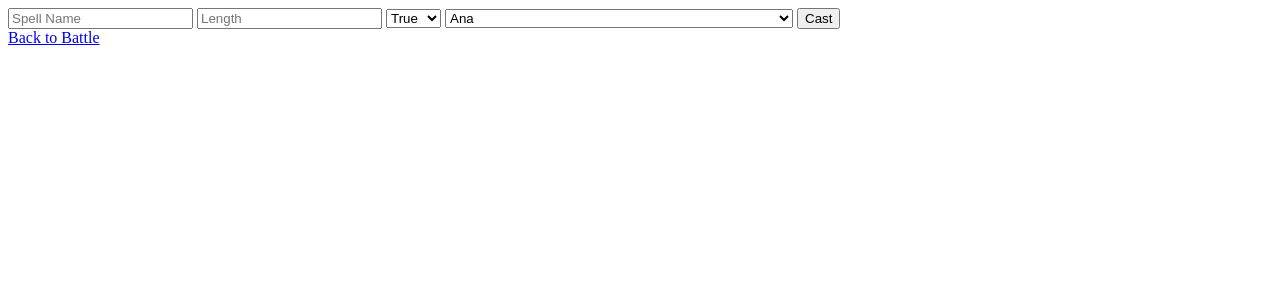
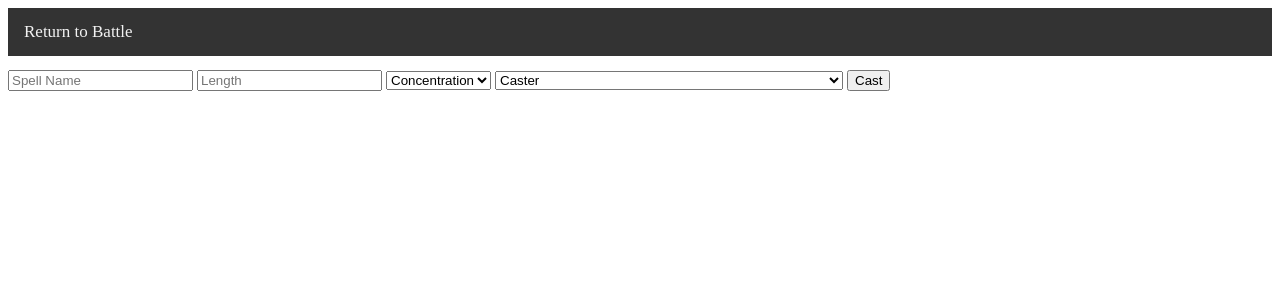
Before and after one commit to mcraig567/Initiative_Tracker, a Django app: page /tracker/add_spell in a window 1280 px wide. Shown: the top 300 px of the page. Run offline with Django 3.2, Linux system fonts and the light colour scheme; data comes from the database, SQL or seed files in the repository; both versions use the stored data as it was after the commit.

Commit message:
initial styling, added spell removal, input validation

```diff
--- a/initiative/tracker/models.py
+++ b/initiative/tracker/models.py
@@ -7,7 +7,7 @@ class Fighter(models.Model):
     objects = models.Manager()
 
     def __str__(self):
-        return f"Fighter: {self.name}"
+        return f"{self.name}"
 
 class Spell(models.Model):
     name = models.CharField(max_length=64)
--- /dev/null
+++ b/initiative/tracker/static/tracker/styles.css
@@ -0,0 +1,62 @@
+.topnav {
+    background-color: #333;
+    overflow: hidden;
+}
+
+.topnav a {
+    float: left;
+    color: #f2f2f2;
+    text-align: center;
+    padding: 14px 16px;
+    text-decoration: none;
+    font-size: 17px;
+}
+
+.topnav a:hover {
+    background-color: #ddd;
+    color: black;
+}
+
+h2 {
+    padding: 0 16px;
+}
+
+.player_list {
+    display: flex;
+    align-content: center;
+
+}
+
+.player {
+    width: 27%;
+    margin: 3px;
+}
+
+.add {
+    padding: 14px 0;
+}
+
+.spell_list {
+    display: flex;
+}
+
+.spell_list div {
+    width: 6%;
+}
+
+.spell_list ul {
+    list-style-type: none;
+    margin-bottom: 10px;
+    padding-inline-start: 20px;
+    width: 20%
+}
+
+
+.bottom_buttons {
+    display: flex;
+}
+
+.button {
+    width: 6%;
+    padding: 0 16px;
+}
--- a/initiative/tracker/templates/tracker/add_spell.html
+++ b/initiative/tracker/templates/tracker/add_spell.html
@@ -5,21 +5,29 @@
 {% endblock %}
 
 {% block body %}
+
+<div class="topnav">
+    <a href="{% url 'index' %}">Return to Battle</a>
+</div>
+
+<div class="add">
     <form action="{% url 'spell' %}" method="POST">
         {% csrf_token %}
-    <input name="spell" type="text" placeholder="Spell Name">
-    <input name="duration" type="number" placeholder="Length">
-    <select name="concentration">
+        <input name="spell" type="text" placeholder="Spell Name" required>
+        <input name="duration" type="number" placeholder="Length" required>
+        <select name="concentration" required>
+            <option value="" disabled selected hidden>Concentration</option>
             <option value="True">True</option>
             <option value="False"> False</option>
         </select>
-    <select name="caster">
+        <select name="caster" required>
+            <option value="" disabled selected hidden>Caster</option>
             {% for player in players %}
                 <option value="{{ player.id }}">{{ player.name }}</option>
             {% endfor %}
         </select>
         <input type="submit" value="Cast">
     </form>
+</div>
 
-<a href="{% url 'index' %}">Back to Battle</a>
 {% endblock %}
--- a/initiative/tracker/templates/tracker/layout.html
+++ b/initiative/tracker/templates/tracker/layout.html
@@ -1,6 +1,9 @@
+{% load static %}
+
 <!DOCTYPE html>
 <html lang="en">
     <head>
+        <link href="{% static 'tracker/styles.css' %}" rel="stylesheet">
         {% block title %}
         {% endblock %}
     </head>
--- a/initiative/tracker/urls.py
+++ b/initiative/tracker/urls.py
@@ -8,5 +8,6 @@ urlpatterns = [
     path("turn", views.turn, name="turn"),
     path("end_battle", views.clear, name="clear"),
     path("add_spell", views.spell, name="spell"),
-    path("<int:dead_player>/dead", views.dead, name="dead")
+    path("<int:dead_player>/dead", views.dead, name="dead"),
+    path("<int:rem_spell>/rem_spell", views.rem_spell, name="remove")
 ]
--- a/initiative/tracker/views.py
+++ b/initiative/tracker/views.py
@@ -24,6 +24,21 @@ def index(request):
 def add_player(request):
     #Can you make this a popup/dialogue box
     if request.method == "POST":
+
+        #Check Inputs
+        if len(request.POST['player']) > 64:
+            message = "Your player name must be less than 64 characters"
+            return render(request, "tracker/add_player.html", {
+                "message" : message
+            })
+
+        elif int(request.POST['initiative']) < 1:
+            message = "Minimum initiative is 1"
+            return render(request, "tracker/add_player.html", {
+                "message" : message
+            })
+
+        #Add player to database
         player = Fighter(name=request.POST['player'], initiative=request.POST['initiative'])
         player.save()
 
@@ -46,15 +61,17 @@ def turn(request):
             spell.save()
 
             if spell.duration <= 0:
-                expired_spells.append(spell)
+                expired_spells.append(f"{spell.name} - {spell.caster}")
+                Spell.objects.get(id=spell.id).delete()
 
         if len(expired_spells) == 0:
             print("Active: ", request.session['active'])
             return HttpResponseRedirect(reverse("index"))
 
         else:
-            #Create page that has list of expired spells, then ok button to return to index
-            return HttpResponseRedirect(reverse("index"))
+            return render(request, "tracker/expired_spells.html", {
+                "spells" : expired_spells
+            })
 
 def clear(request):
     if request.method == "POST":
@@ -90,3 +107,9 @@ def dead(request, dead_player):
 
     print("accesed dead")
     return HttpResponseRedirect(reverse("index"))
+
+def rem_spell(request, rem_spell):
+    #Add functionality to remove a spell by clicking button
+    if request.method == "POST":
+        Spell.objects.get(id=rem_spell).delete()
+        return HttpResponseRedirect(reverse("index"))
```
Also changed, not shown: initiative/tracker/templates/tracker/add_player.html (+17 -8 lines), initiative/tracker/templates/tracker/expired_spells.html (added, +20 -0 lines), initiative/tracker/templates/tracker/index.html (+53 -25 lines), initiative/db.sqlite3. Lines whose indentation alone changed are shown as unchanged.
